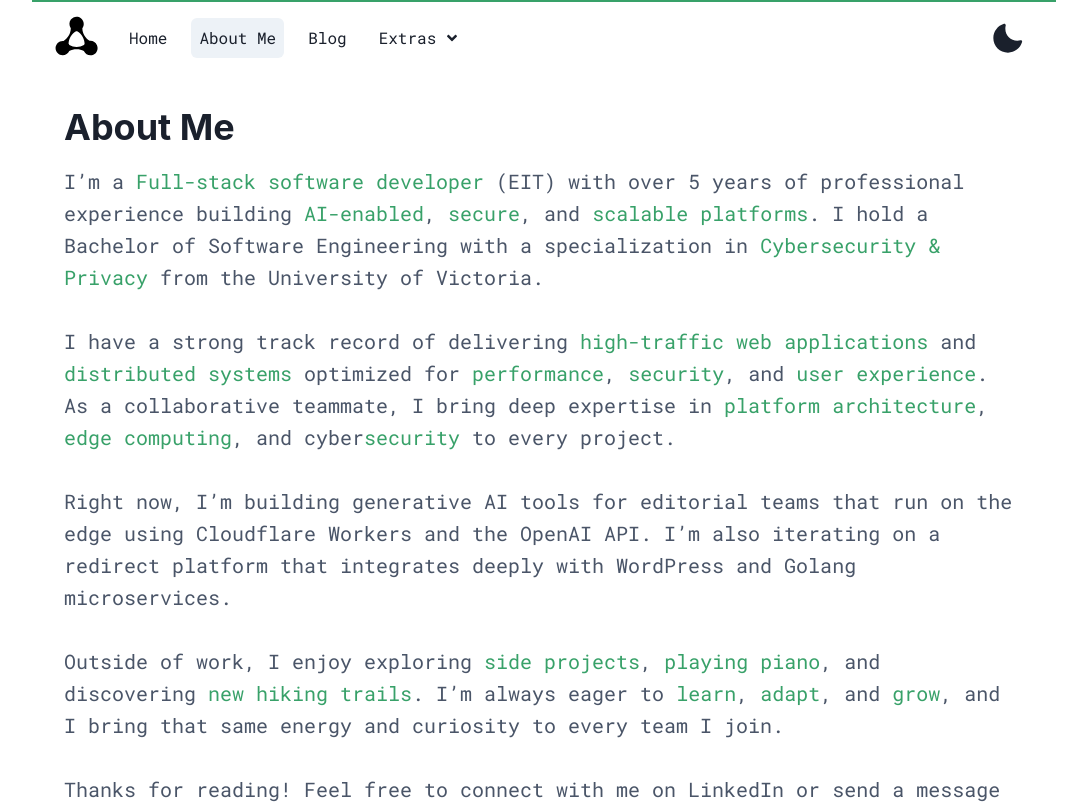
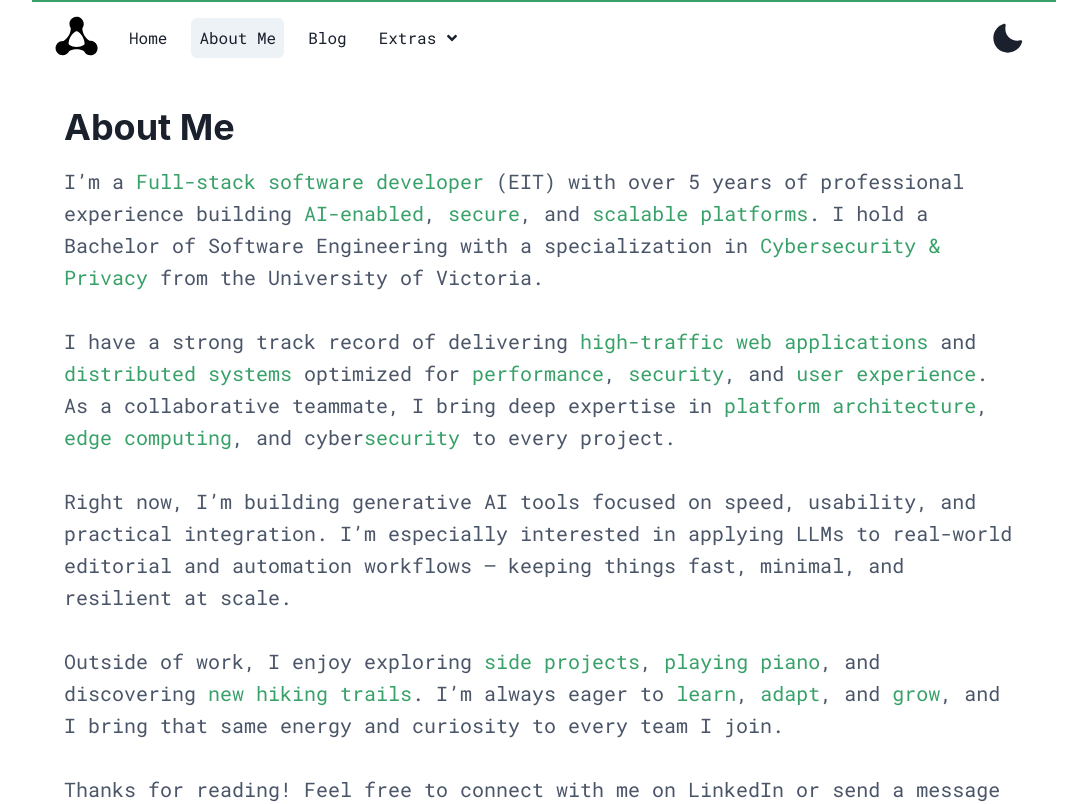
Before and after one commit to ACHultman/achultman-web, a Next.js app: page /about in a window 1280 px wide. Shown: the top 804 px of the page, without its empty margins (96-1183 px from the left). Built offline with nearby package versions, Linux system fonts and the light colour scheme.

Commit message:
update about copy

```diff
--- a/src/pages/about.tsx
+++ b/src/pages/about.tsx
@@ -102,11 +102,12 @@ function About() {
                                         styles={{ color: 'green.500' }}
                                     >
                                         Right now, I’m building generative AI
-                                        tools for editorial teams that run on
-                                        the edge using Cloudflare Workers and
-                                        the OpenAI API. I’m also iterating on a
-                                        redirect platform that integrates deeply
-                                        with WordPress and Golang microservices.
+                                        tools focused on speed, usability, and
+                                        practical integration. I’m especially
+                                        interested in applying LLMs to
+                                        real-world editorial and automation
+                                        workflows — keeping things fast,
+                                        minimal, and resilient at scale.
                                     </Highlight>
                                 </P>
                                 <P>
```
